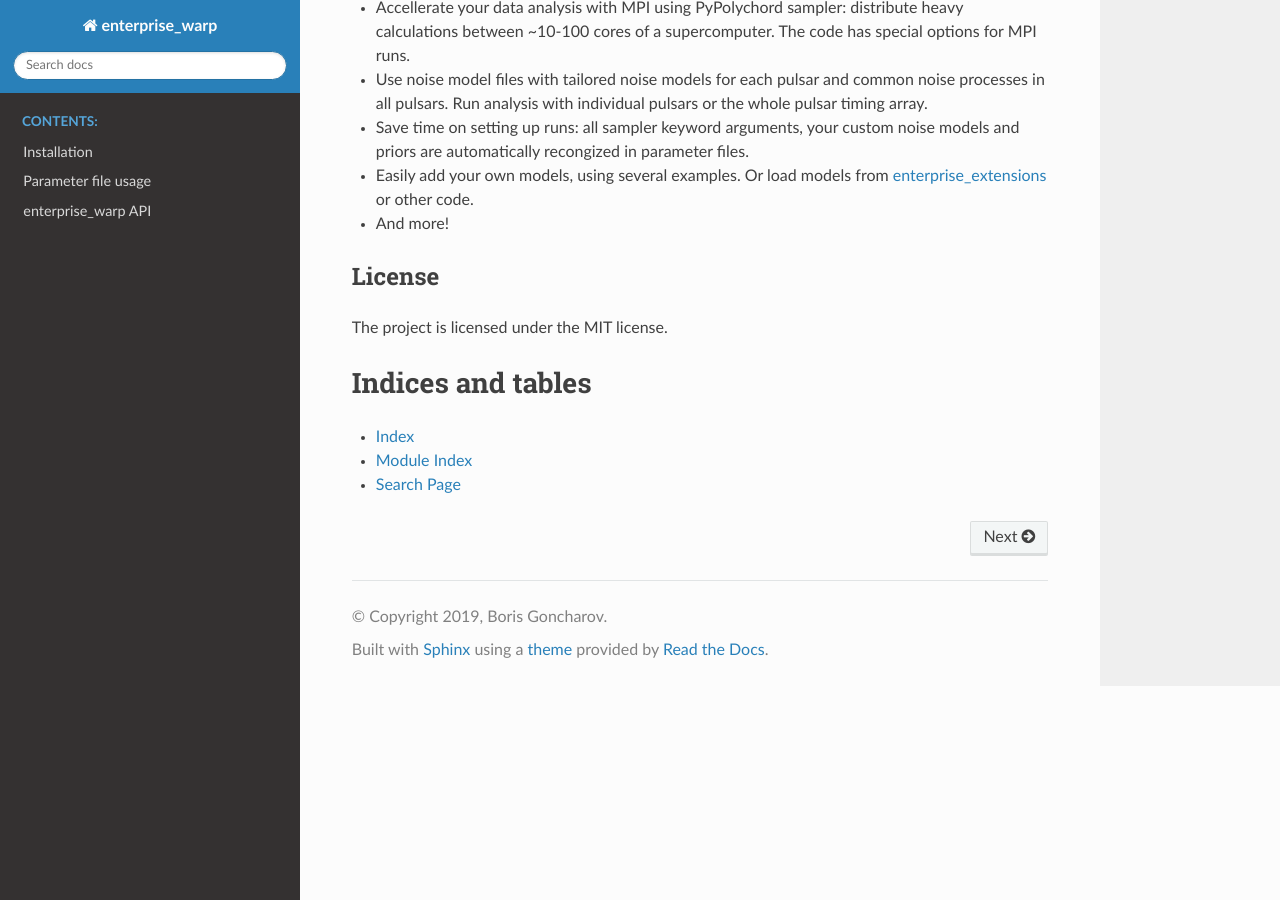
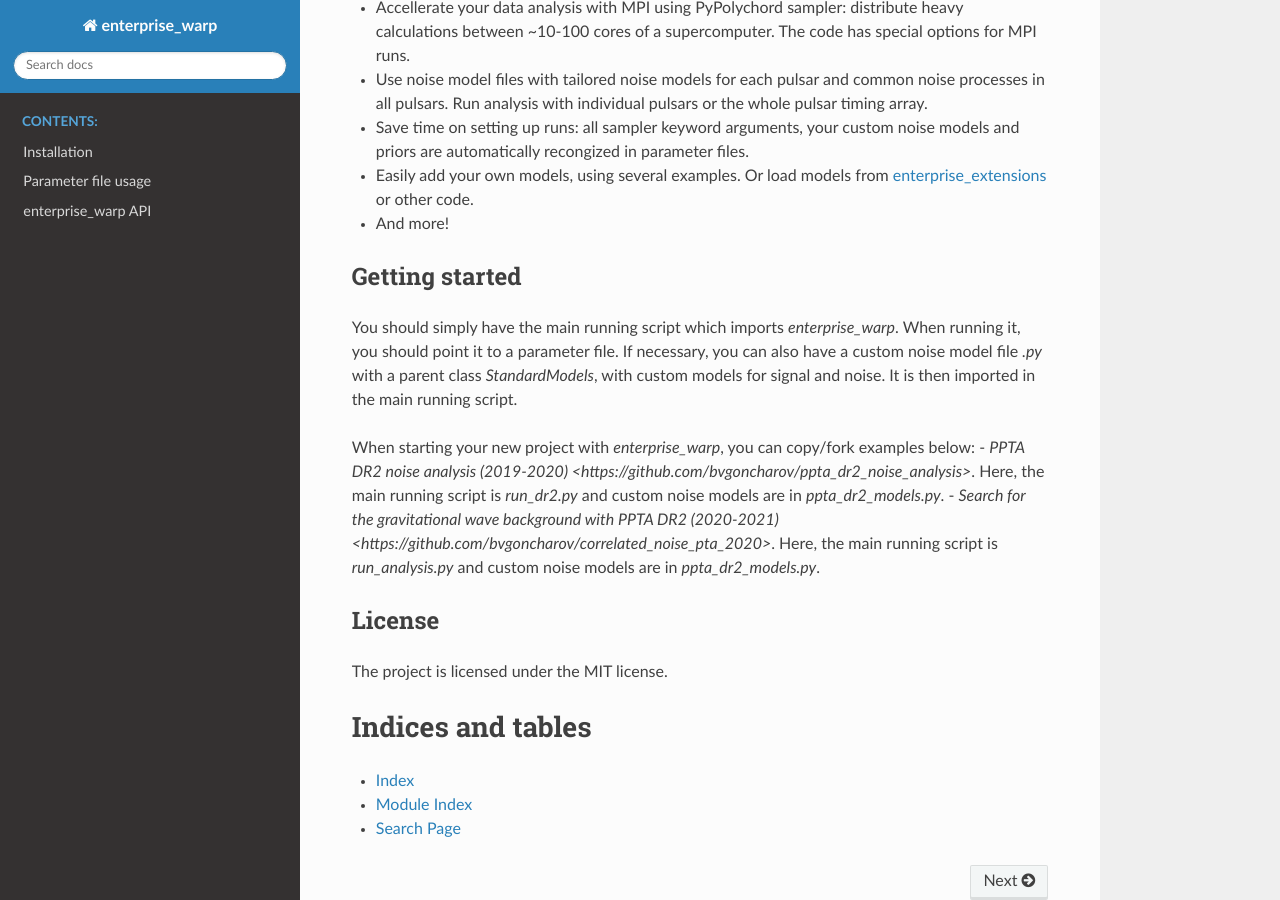
Before and after one commit to bvgoncharov/enterprise_warp, a Sphinx documentation site: the page built from docs/index.rst, in a window 1280 px wide and 900 px high, scrolled down 1245 px. Built offline with Sphinx 7.4.7 and the Read the Docs theme 2.0.0, drawn with Linux system fonts in a browser that asks for light colours.

Commit message:
Documentation update

```diff
--- a/docs/index.rst
+++ b/docs/index.rst
@@ -52,6 +52,15 @@
 
 - And more!
 
+Getting started
+---------------
+
+You should simply have the main running script which imports `enterprise_warp`. When running it, you should point it to a parameter file. If necessary, you can also have a custom noise model file `.py` with a parent class `StandardModels`, with custom models for signal and noise. It is then imported in the main running script.
+
+When starting your new project with `enterprise_warp`, you can copy/fork examples below:
+- `PPTA DR2 noise analysis (2019-2020) <https://github.com/bvgoncharov/ppta_dr2_noise_analysis>`. Here, the main running script is `run_dr2.py` and custom noise models are in `ppta_dr2_models.py`.
+- `Search for the gravitational wave background with PPTA DR2 (2020-2021) <https://github.com/bvgoncharov/correlated_noise_pta_2020>`. Here, the main running script is `run_analysis.py` and custom noise models are in `ppta_dr2_models.py`.
+
 License
 -------
 
```
Also changed, not shown: docs/.readthedocs.yaml (added, +35 -0 lines), docs/paramfile.rst (+18 -7 lines), 1 other file.
